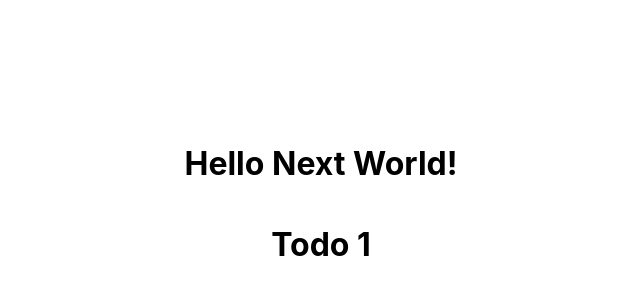
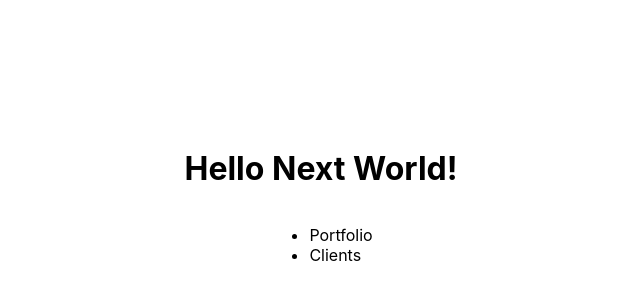
Before and after one commit to silviolimeira/nextjs-course, a Next.js app: page / in a window 1280 px wide. Shown: the part 196-496 px from the top of the page, without its empty margins (319-959 px from the left). Built offline with nearby package versions, Linux system fonts and the light colour scheme.

Commit message:
Navigating with the Link Component

```diff
--- a/pages/index.js
+++ b/pages/index.js
@@ -1,11 +1,18 @@
 import styles from "../styles/Home.module.css";
-import Todo from "../components/Todo";
+import Link from "next/link";
 
 export default function HomePage() {
   return (
     <div className={styles.container}>
       <h1>Hello Next World!</h1>
-      <Todo />
+      <ul>
+        <li>
+          <Link href="/portfolio">Portfolio</Link>
+        </li>
+        <li>
+          <Link href="/clients">Clients</Link>
+        </li>
+      </ul>
     </div>
   );
 }
```
